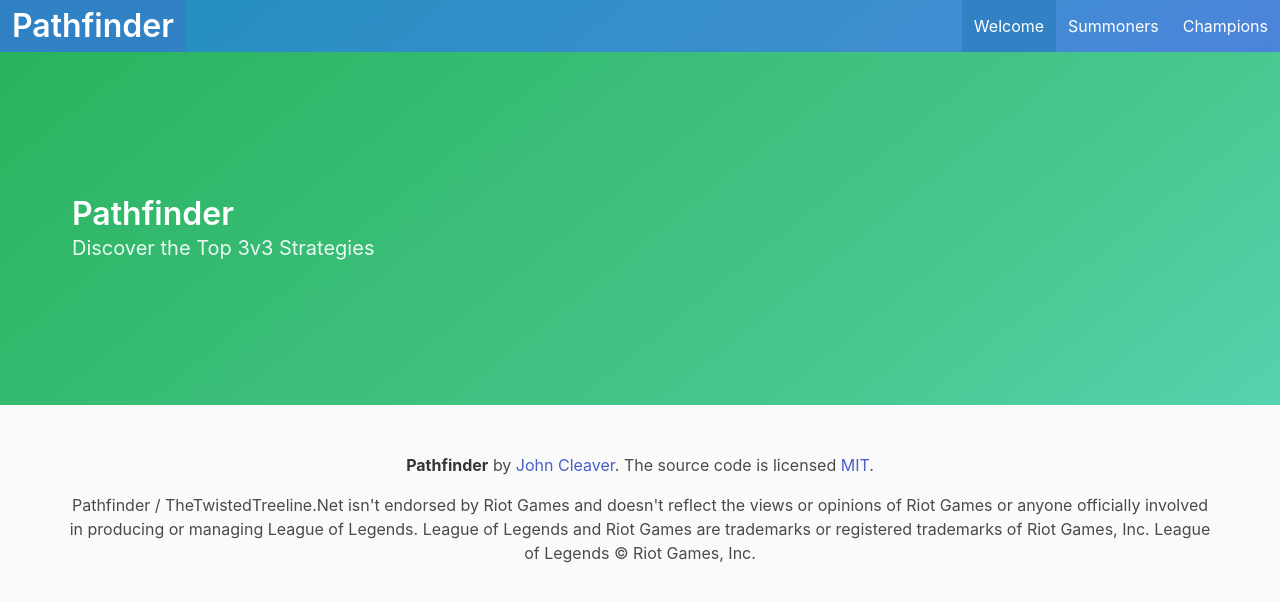
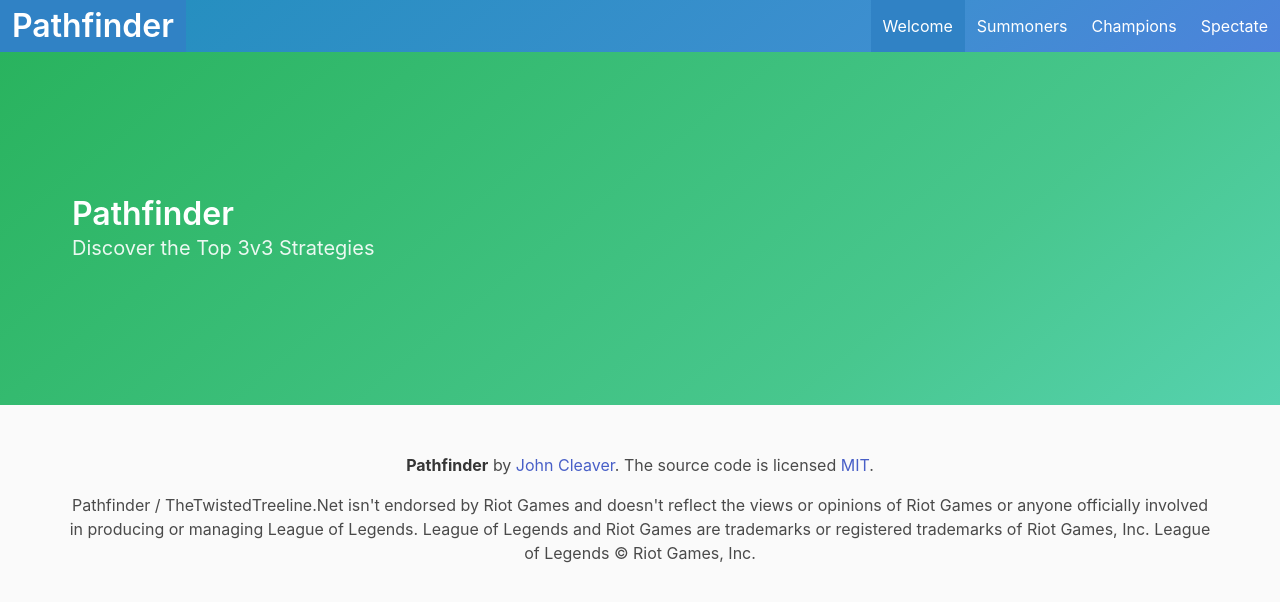
Before and after one commit to kihashi/pathfinder, a Vue app: page /#/ in a window 1280 px wide. Shown: the top 602 px of the page. Built offline with nearby package versions, Linux system fonts and the light colour scheme.

Commit message:
Add spectate route.

```diff
--- a/src/router/index.js
+++ b/src/router/index.js
@@ -21,6 +21,11 @@
       path: '/champions',
       name: 'Champions',
       order: 3
+    },
+    {
+      path: '/spectate',
+      name: 'Spectate',
+      order: 4
     }
   ],
   linkActiveClass: 'is-active'
```
